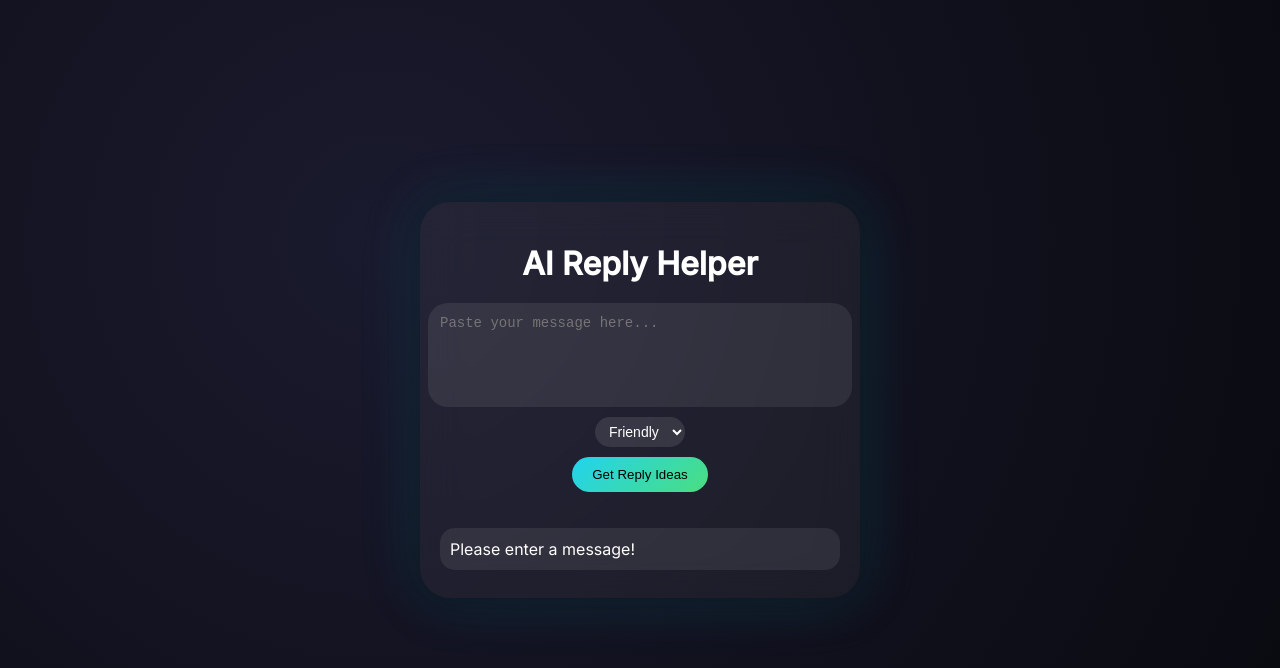
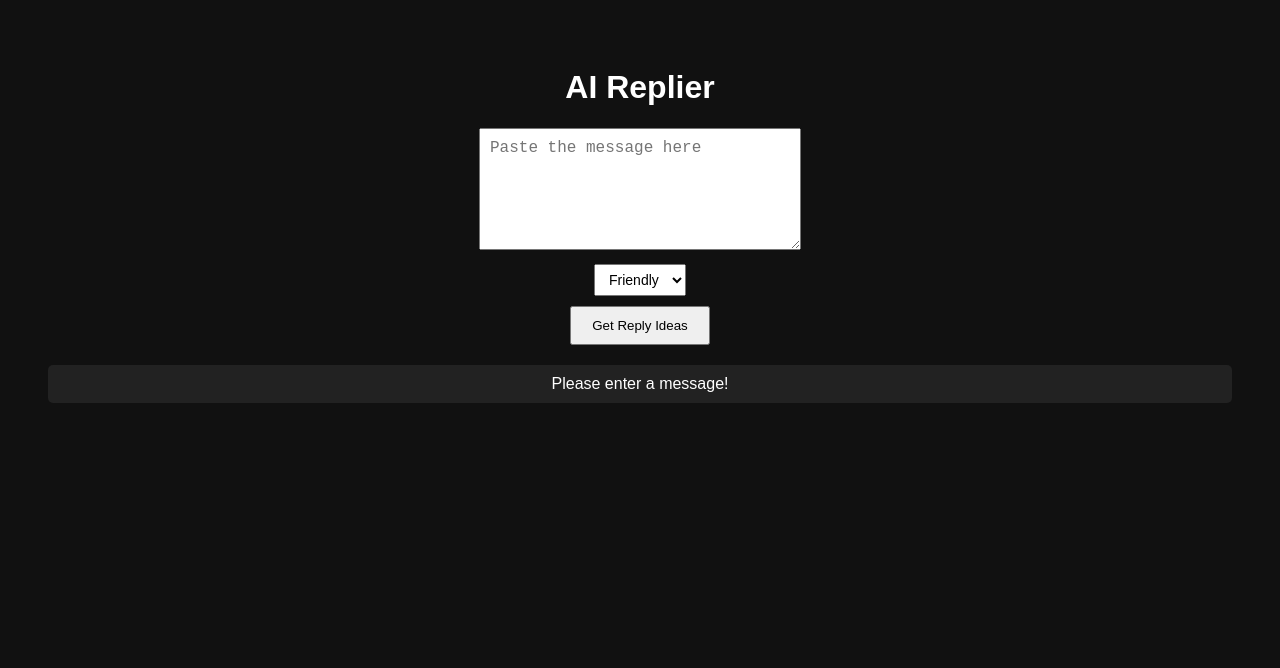
Before and after one commit to ghirlelo/ai-reply-helper, a website: page index.html in a window 1280 px wide. Both pictures are taken after a click on the button "Get Reply Ideas". Drawn offline with Linux system fonts and the light colour scheme.

Commit message:
Update index.html

```diff
--- a/index.html
+++ b/index.html
@@ -2,130 +2,63 @@
 <html lang="en">
 <head>
   <meta charset="UTF-8">
-<title>AI Replier</title>
-<link href="https://fonts.googleapis.com/css2?family=Inter:wght@400;500&display=swap" rel="stylesheet">
+  <title>AI Reply Helper</title>
   <style>
     body{
-  margin:0;
-  font-family:Inter, sans-serif;
-  height:100vh;
-  display:flex;
-  justify-content:center;
-  align-items:center;
-  background:radial-gradient(circle at 30% 30%, #1a1a2e, #09090f);
+      background:#111;
       color:white;
-  overflow:hidden;
+      font-family:Arial;
+      text-align:center;
+      padding:40px;
     }
-
-.app{
-  width:400px;
-  padding:20px;
-  border-radius:30px;
-  background:rgba(255,255,255,0.05);
-  backdrop-filter:blur(20px);
-  box-shadow:0 0 40px rgba(0,0,0,0.5), 0 0 60px rgba(34,211,238,0.2);
-  display:flex;
-  flex-direction:column;
-  align-items:center;
+    textarea{
+      width:300px;
+      height:100px;
+      padding:10px;
+      font-size:16px;
     }
-
-h1{
-  margin-bottom:20px;
+    button{
+      padding:10px 20px;
+      margin-top:10px;
+      cursor:pointer;
     }
-
-textarea{
-  width:100%;
-  height:80px;
-  border-radius:20px;
-  border:none;
-  padding:12px;
-  background:rgba(255,255,255,0.08);
-  color:white;
-  resize:none;
-  outline:none;
+    select{
+      padding:6px 10px;
+      margin-top:10px;
       font-size:14px;
     }
-
-select{
-  margin-top:10px;
-  padding:6px 10px;
-  border-radius:15px;
-  border:none;
-  background:rgba(255,255,255,0.1);
-  color:white;
-  font-size:14px;
-}
-
-button{
-  margin-top:10px;
-  padding:10px 20px;
-  border-radius:20px;
-  border:none;
-  background:linear-gradient(135deg,#22d3ee,#4ade80);
-  color:black;
-  font-weight:500;
-  cursor:pointer;
-}
-
-button:hover{
-  filter:brightness(1.1);
-}
-
     #answers{
       margin-top:20px;
-  width:100%;
     }
-
     p{
-  background:rgba(255,255,255,0.08);
-  padding:10px;
-  border-radius:15px;
+      background:#222;
+      padding:8px;
+      border-radius:5px;
       line-height:1.4;
-  margin-bottom:8px;
-  word-break:break-word;
-  position:relative;
     }
-
-p::after{
-  content:"copy";
-  position:absolute;
-  right:10px;
-  top:50%;
-  transform:translateY(-50%);
-  font-size:10px;
-  background:#22d3ee;
-  color:black;
-  border-radius:6px;
-  padding:2px 5px;
-  cursor:pointer;
-  opacity:0;
-  transition:0.2s;
-}
-
-p:hover::after{
-  opacity:1;
-}
-
   </style>
 </head>
 <body>
-<div class="app">
-<h1>AI Reply Helper</h1>
-<textarea id="message" placeholder="Paste your message here..."></textarea>
+
+<h1>AI Replier</h1>
+<textarea id="message" placeholder="Paste the message here"></textarea>
+<br>
 <select id="tone">
   <option value="friendly">Friendly</option>
   <option value="formal">Formal</option>
   <option value="funny">Funny</option>
 </select>
+<br>
 <button onclick="generateReply()">Get Reply Ideas</button>
+
 <div id="answers"></div>
-</div>
 
 <script>
 async function generateReply() {
   const message = document.getElementById("message").value.trim();
   const tone = document.getElementById("tone")?.value || "friendly";
   const answers = document.getElementById("answers");
+
   if (!message) {
     answers.innerHTML = "<p>Please enter a message!</p>";
     return;
@@ -141,24 +74,12 @@ async function generateReply() {
     });
 
     const data = await res.json();
-    // works with reply or explanation
-    let text = data.reply || data.explanation || "AI did not respond.";
-
-    // Split into 3 replies max
-    const lines = text.split(/[\n.]+/).filter(r=>r.trim()!=="").slice(0,3);
-
-    answers.innerHTML = "";
-    lines.forEach(r=>{
-      const p=document.createElement("p");
-      p.textContent = r;
-      p.onclick = ()=>navigator.clipboard.writeText(r);
-      answers.appendChild(p);
-    });
-
+    answers.innerHTML = "<p>" + data.reply.replace(/\n/g, "<br>") + "</p>";
   } catch (err) {
     answers.innerHTML = "<p>Something went wrong: " + err.message + "</p>";
   }
 }
 </script>
+
 </body>
 </html>
```
Lines whose indentation alone changed are shown as unchanged.
